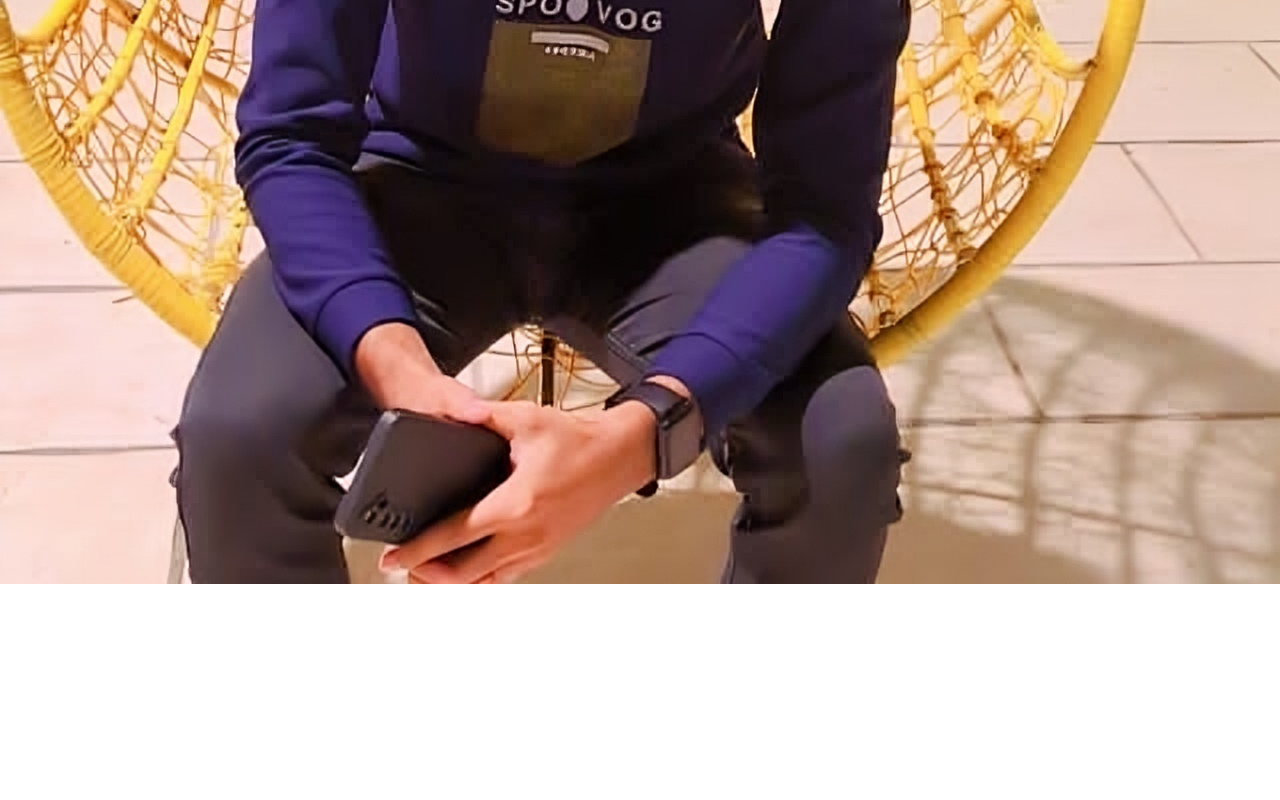
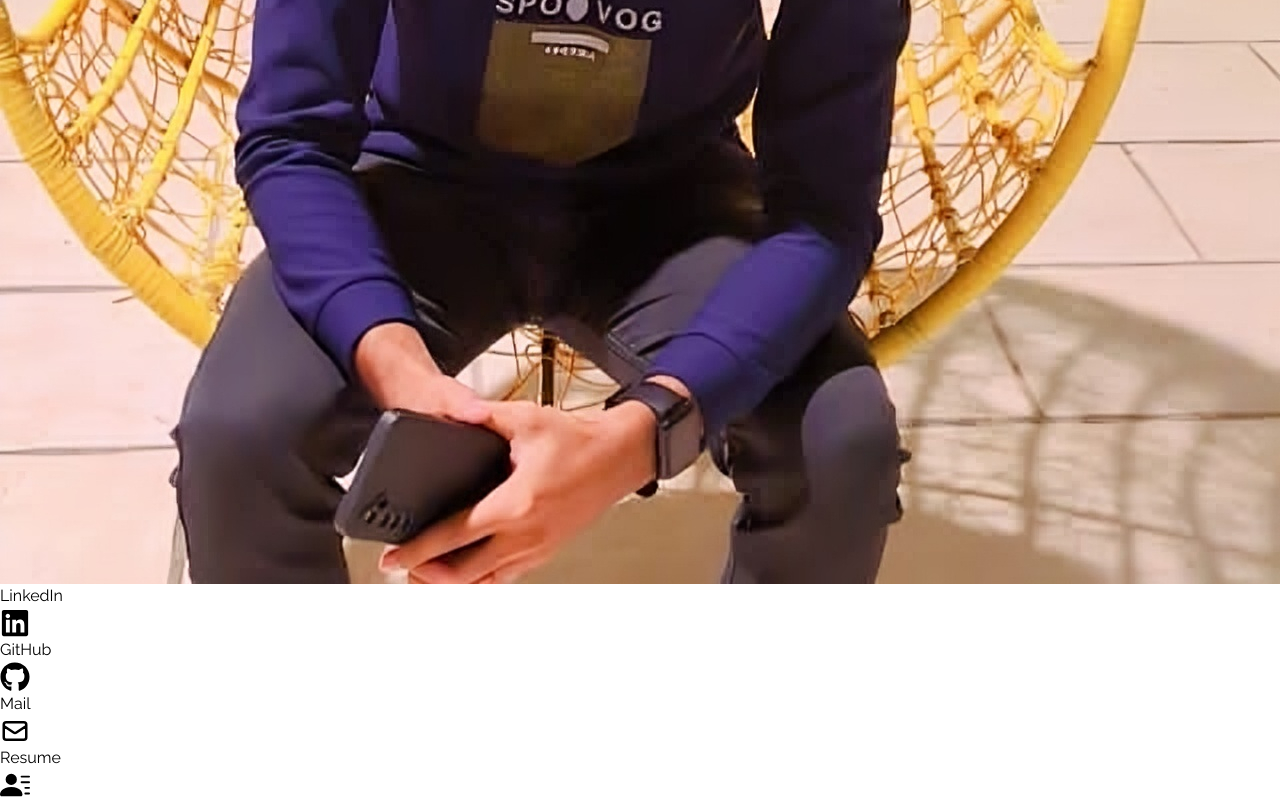
Before and after one commit to Aftab1112/My-Portfolio, a React (Vite) app: page / in a window 1280 px wide. Shown: the part 982-1782 px from the top of the page. Before the commit the page ends 1566 px from the top, so only its background shows below. Built offline with nearby package versions, Linux system fonts and the light colour scheme.

Commit message:
added social icons on left

```diff
--- a/src/App.jsx
+++ b/src/App.jsx
@@ -1,11 +1,13 @@
 import Home from "./components/Home";
 import Navbar from "./components/Navbar";
+import SocialIcons from "./components/SocialIcons";
 
 function App() {
   return (
     <div>
       <Navbar />
       <Home />
+      <SocialIcons />
     </div>
   );
 }
--- a/src/components/Navbar.jsx
+++ b/src/components/Navbar.jsx
@@ -38,7 +38,7 @@
         {links.map(({ id, link }) => (
           <li
             key={id}
-            className="px-4 cursor-pointer capitalize text-gray-500 hover:text-white hover:shadow-lg hover:bg-white/30 hover:rounded-full duration-500 hover:scale-105 hover:ring-2 hover:ring-blue-500 hover:ring-opacity-95 text-xl hover:boxshadow"
+            className="px-4 cursor-pointer capitalize text-gray-500 hover:text-white   duration-500 hover:scale-x-110 hover:rounded-lg hover:bg-inherit   text-xl hover:boxshadow"
           >
             {link}
           </li>
--- /dev/null
+++ b/src/components/SocialIcons.jsx
@@ -0,0 +1,75 @@
+import React from "react";
+import { FaGithub, FaLinkedin } from "react-icons/fa";
+import { HiOutlineMail } from "react-icons/hi";
+import { BsFillPersonLinesFill } from "react-icons/bs";
+
+export default function SocialIcons() {
+  const links = [
+    {
+      id: 1,
+      child: (
+        <>
+          LinkedIn <FaLinkedin size={30} />
+        </>
+      ),
+      href: "https://www.linkedin.com/in/aftabreshamwale/",
+      style: "rounded-tr-lg",
+    },
+    {
+      id: 2,
+      child: (
+        <>
+          GitHub <FaGithub size={30} />
+        </>
+      ),
+      href: "https://github.com/Aftab1112",
+    },
+    {
+      id: 3,
+      child: (
+        <>
+          Mail <HiOutlineMail size={30} />
+        </>
+      ),
+      href: "mailto:aftabreshamwale@gmail.com",
+    },
+    {
+      id: 4,
+      child: (
+        <>
+          Resume <BsFillPersonLinesFill size={30} />
+        </>
+      ),
+      href: "/resume.pdf",
+      style: "rounded-br-lg",
+      download: "true",
+    },
+  ];
+
+  return (
+    <div className="hidden lg:flex flex-col top-[35%] left-0 fixed">
+      <ul>
+        {links.map(({ id, child, href, style, download }) => (
+          <li
+            key={id}
+            className={
+              "flex justify-between items-center w-40 h-14 px-4 bg-gray-500 hover:rounded-lg duration-300 hover:ml-[-10px] ml-[-100px]" +
+              " " +
+              style
+            }
+          >
+            <a
+              href={href}
+              className="flex justify-between items-center w-full text-white"
+              download={download}
+              target="_blank"
+              rel="noreferrer"
+            >
+              {child}
+            </a>
+          </li>
+        ))}
+      </ul>
+    </div>
+  );
+}
```
Also changed, not shown: 1 other file (tests, documents, lock files or other folders).
